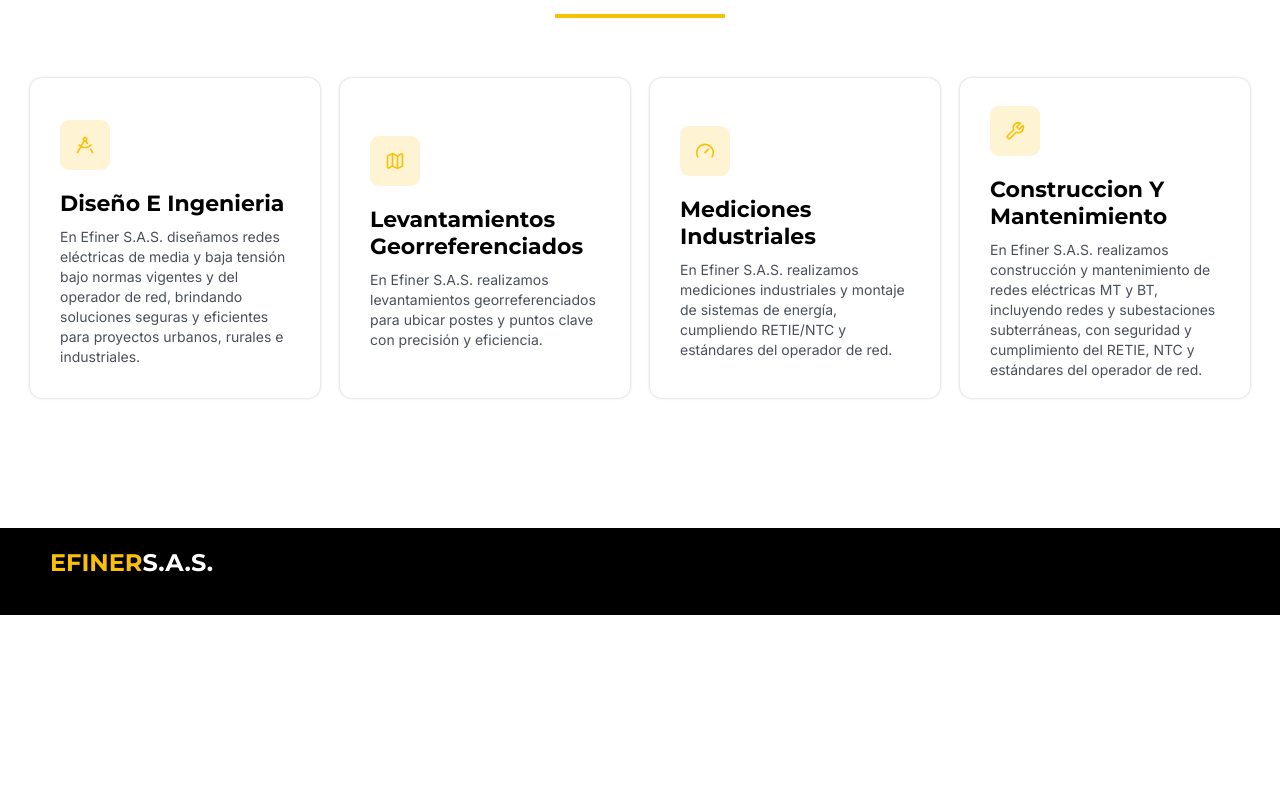
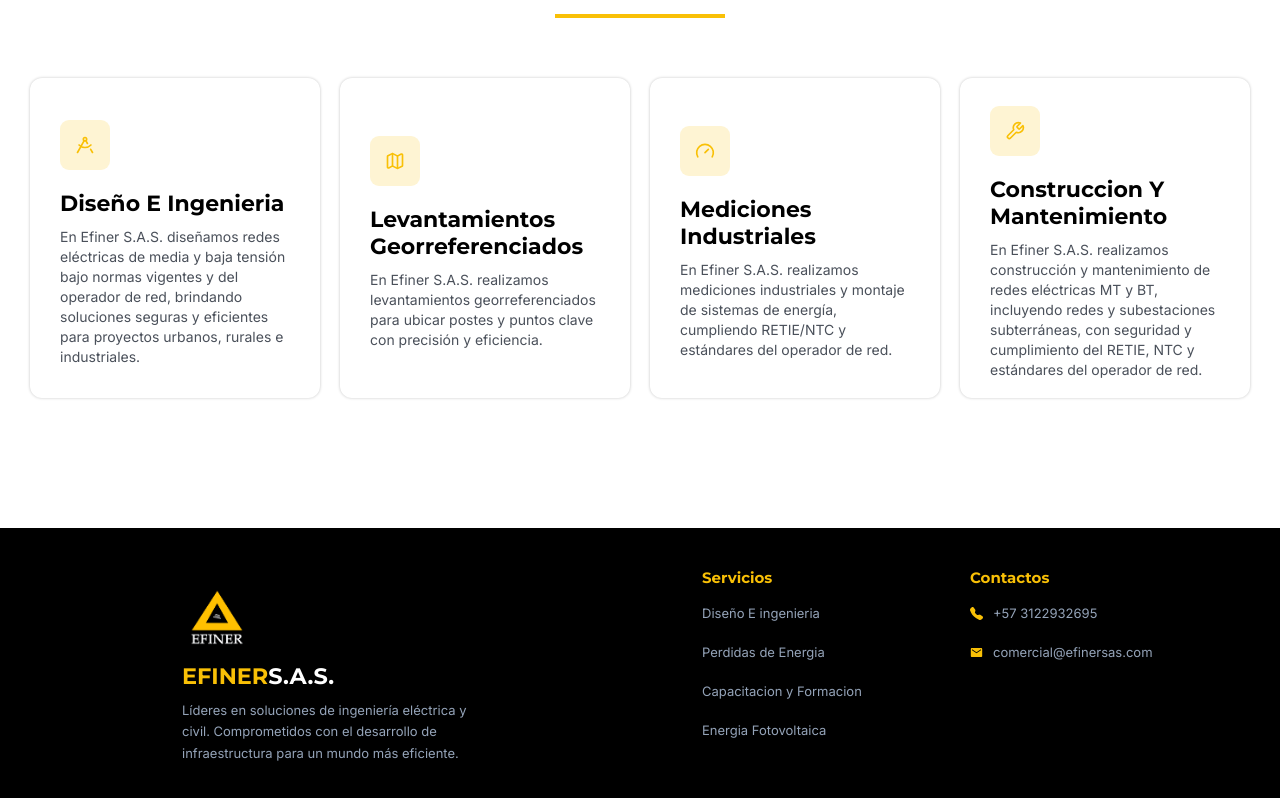
Before and after one commit to juan124perdomo/efinersas, a React (Vite) app: page / in a window 1280 px wide. Shown: the part 1419-2217 px from the top of the page. Before the commit the page ends 2034 px from the top, so only its background shows below. Built offline with nearby package versions, Linux system fonts and the light colour scheme.

Commit message:
footer completo y se comenzo la creacion de las rutas y paginas

```diff
--- a/package.json
+++ b/package.json
@@ -12,7 +12,8 @@
   "dependencies": {
     "react": "^19.2.0",
     "react-dom": "^19.2.0",
-    "react-icons": "^5.6.0"
+    "react-icons": "^5.6.0",
+    "react-router-dom": "^7.13.1"
   },
   "devDependencies": {
     "@eslint/js": "^9.39.1",
--- a/src/components/Footer/Footer.css
+++ b/src/components/Footer/Footer.css
@@ -33,5 +33,113 @@
 }
 .footer{
     background-color: var(--bg-dark);
-    padding: 20px 50px;
+    padding: 30px 30px;
+    display: flex;
+    flex-direction: column;
+    box-sizing: border-box;
+    text-wrap: pretty;
 }
+.footerTitle{
+  margin: 20px auto;
+}
+.footerLogo{
+  width: 70px;
+}
+.titleFooter{
+  color: var(--primary);
+    font-family:'Montserrat';
+    font-weight: bold;
+    font-size: 1.4rem;
+
+}
+.titleFooterStrong{
+  color: var(--secundary);
+}
+.textFooter{
+  font-size:13px;
+  font-family: var(--font-text);
+  color: #94a3b8;
+  box-sizing: border-box;
+  margin: 10px 15px 0 0;
+  text-wrap: pretty;
+}
+.titleSub{
+  font-family: var(--font-title);
+  color: var(--primary);
+  font-size: 14px;
+}
+
+.footerList{
+  margin: 15px 0;
+
+}
+.footerListItem{
+  margin: 5px 0;
+  list-style: none;
+  color:#94a3b8;
+  font-family: var(--font-text);
+  font-size:13px;
+  display: flex;
+  align-items: center;
+  gap: 10px;
+}
+.footerIcon{
+  color: var(--primary);
+}
+
+@media screen and (min-width:768px){
+  .footer{
+    flex-direction: row;
+    gap: 10px;
+  }
+  .containerFooter{
+    display: flex;
+    flex-direction: row;
+    gap:20px ;
+  }
+  .footerTitle{
+    flex: 1;
+  }
+  .footerList{
+    display: flex;
+    flex-direction: column;
+    gap: 10px;
+  }
+}
+
+@media screen and (min-width:1024px){
+  .footer{
+    justify-content: center;
+    align-items: stretch;
+    padding: 40px 48px;
+  }
+  .containerFooter{
+    width: min(100%, 1100px);
+    justify-content: space-between;
+    align-items: flex-start;
+    gap: 48px;
+  }
+  .footerTitle{
+    width: 100%;
+    max-width: 380px;
+  }
+  .textFooter{
+    margin-right: 0;
+    line-height: 1.65;
+    max-width: 36ch;
+  }
+  .footerServicios,
+  .footerContact{
+    min-width: 220px;
+  }
+  .titleSub{
+    font-size: 15px;
+    margin-bottom: 6px;
+  }
+  .footerList{
+    margin-top: 12px;
+  }
+  .footerListItem{
+    line-height: 1.45;
+  }
+}
--- a/src/components/Footer/Footer.jsx
+++ b/src/components/Footer/Footer.jsx
@@ -1,16 +1,37 @@
 import React from "react"
 import "./Footer.css"
+import { BsFillTelephoneFill } from "react-icons/bs";
+import { IoMdMail } from "react-icons/io";
 
 export const Footer = ()=>{
     return(
         <footer className="footer">
+            <div className="containerFooter">
             <div className="footerTitle">
-                <h3 className="title">EFINER<span className="titleStrong">S.A.S.</span></h3>
+                <img className="footerLogo" src="/public/logo.png" alt="logo efiner" />
+                <h3 className="titleFooter">EFINER<span className="titleFooterStrong">S.A.S.</span></h3>
 
-                <span className="textFooter">
+                <p className="textFooter">
                 Líderes en soluciones de ingeniería eléctrica y civil.
                 Comprometidos con el desarrollo de infraestructura para un mundo más eficiente.
-                </span>
+                </p>
+            </div>
+            <div className="footerServicios">
+                <h3 className="titleSub">Servicios</h3>
+                    <ul className="footerList">
+                        <li className="footerListItem">Diseño E ingenieria</li>
+                        <li className="footerListItem">Perdidas de Energia</li>
+                        <li className="footerListItem">Capacitacion y Formacion</li>
+                        <li className="footerListItem">Energia Fotovoltaica</li>
+                    </ul>
+            </div>
+            <div className="footerContact">
+                <h3 className="titleSub">Contactos</h3>
+                <ul className="footerList">
+                    <li className="footerListItem"><BsFillTelephoneFill className="footerIcon"/>+57 3122932695</li>
+                    <li className="footerListItem"><IoMdMail className="footerIcon"/>comercial@efinersas.com</li>
+                </ul>
+            </div>
             </div>
 
         </footer>
```
Also changed, not shown: src/pages/Proyectos/Proyectos.jsx (added), src/pages/Servicios/Servicios.css (added), src/pages/Servicios/Servicios.jsx (added), 1 other file (tests, documents, lock files or other folders).
